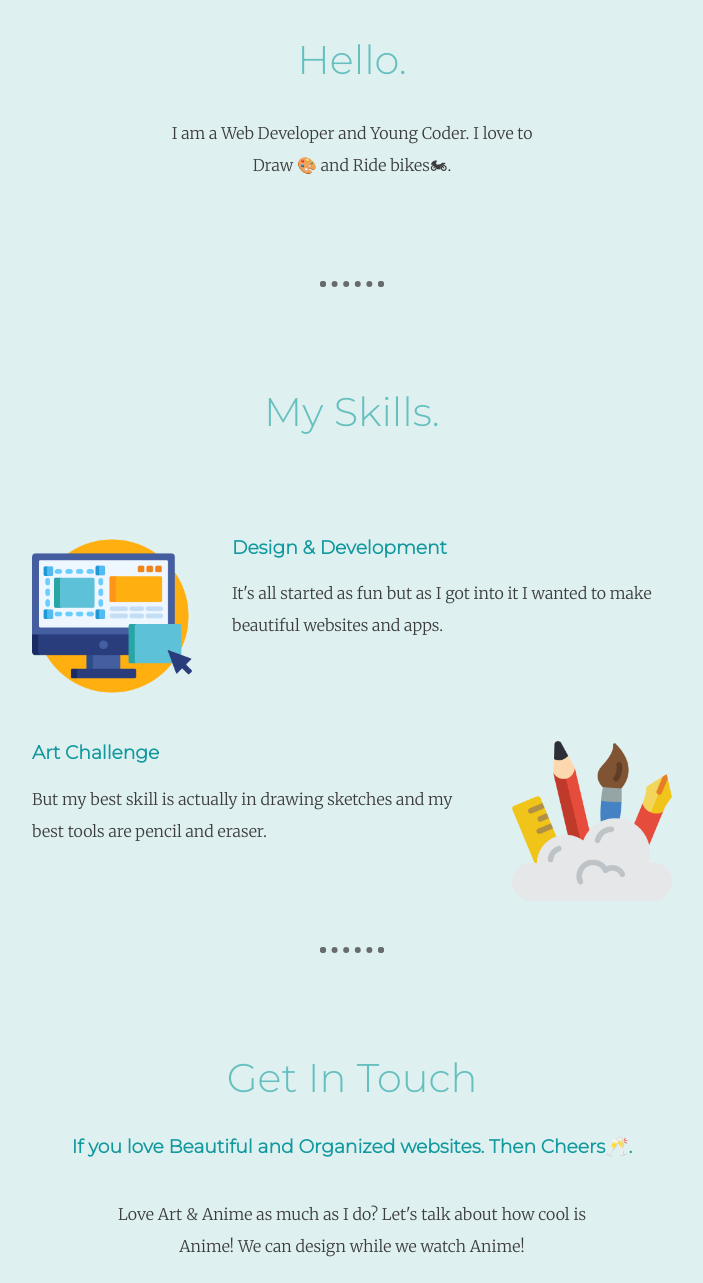
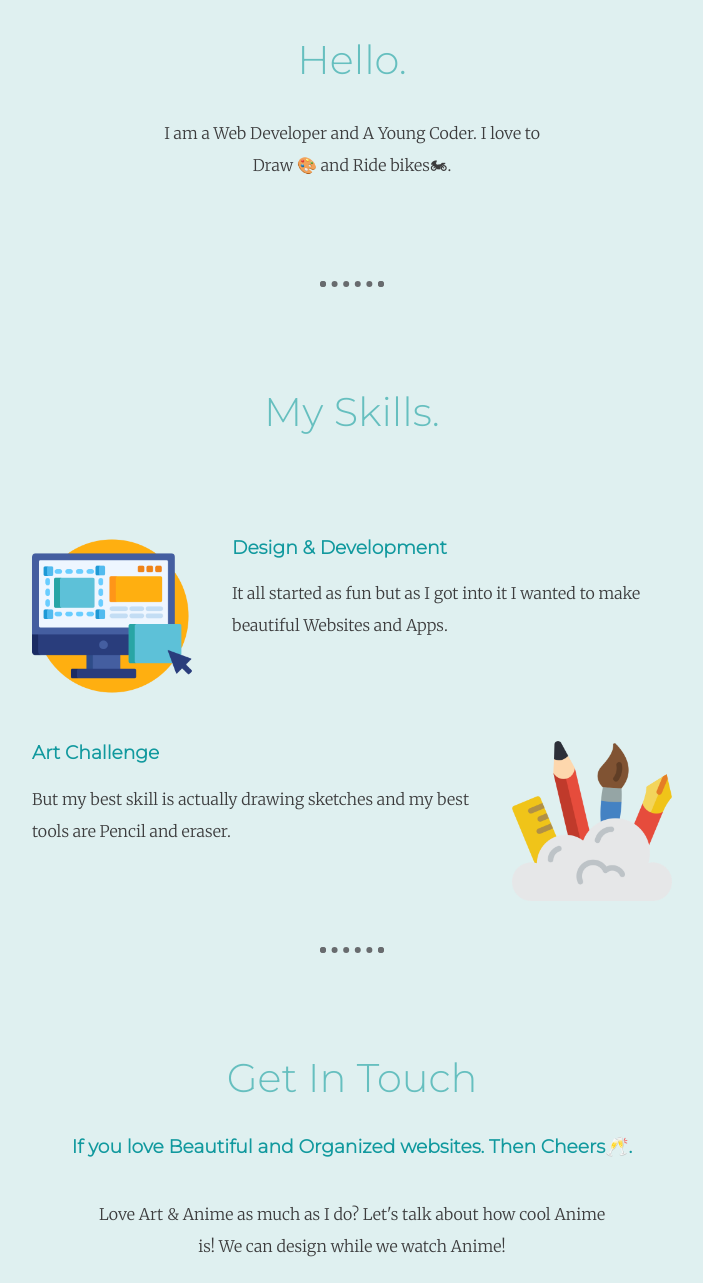
Before and after one commit to ashsuper18/MyWebsite, a plain HTML site: page index.html in a window 1280 px wide. Shown: the part 1137-2420 px from the top of the page, without its empty margins (288-991 px from the left). Drawn offline with Linux system fonts and the light colour scheme.

Commit message:
Update index.html

```diff
--- a/index.html
+++ b/index.html
@@ -31,7 +31,7 @@
       <div class="profile">
         <img class="me" src="Images\me.png" alt="my-img" />
         <h2>Hello.</h2>
-        <p class="intro">I am a Web Developer and Young Coder. I love to Draw 🎨 and Ride bikes🏍. </p>
+        <p class="intro">I am a Web Developer and A Young Coder. I love to Draw 🎨 and Ride bikes🏍. </p>
       </div>
       <hr />
       <div class="skills">
@@ -39,13 +39,13 @@
         <div class="skill-row">
           <img class="chilli" src="Images\ux.png" alt="" />
           <h3>Design & Development</h3>
-          <p>It's all started as fun but as I got into it I wanted to make beautiful websites and apps.</p>
+          <p>It all started as fun but as I got into it I wanted to make beautiful Websites and Apps.</p>
         </div>
         <div class="skill-row">
           <img class="computer" src="Images\creativity.png" alt="" />
           <h3>Art Challenge</h3>
           <p>
-            But my best skill is actually in drawing sketches and my best tools are pencil and eraser.
+            But my best skill is actually drawing sketches and my best tools are Pencil and eraser.
           </p>
         </div>
       </div>
@@ -54,7 +54,7 @@
         <h2>Get In Touch</h2>
         <h3>If you love Beautiful and Organized websites. Then Cheers🥂.</h3>
         <p class="contact-message">
-          Love Art & Anime as much as I do? Let's talk about how cool is Anime! We can design while we watch Anime!
+          Love Art & Anime as much as I do? Let's talk about how cool Anime is! We can design while we watch Anime!
         </p>
         <a class="btn" href="mailto:it.is.akumar@gmail.com" target="_blank"
           >CONTACT ME</a
```
